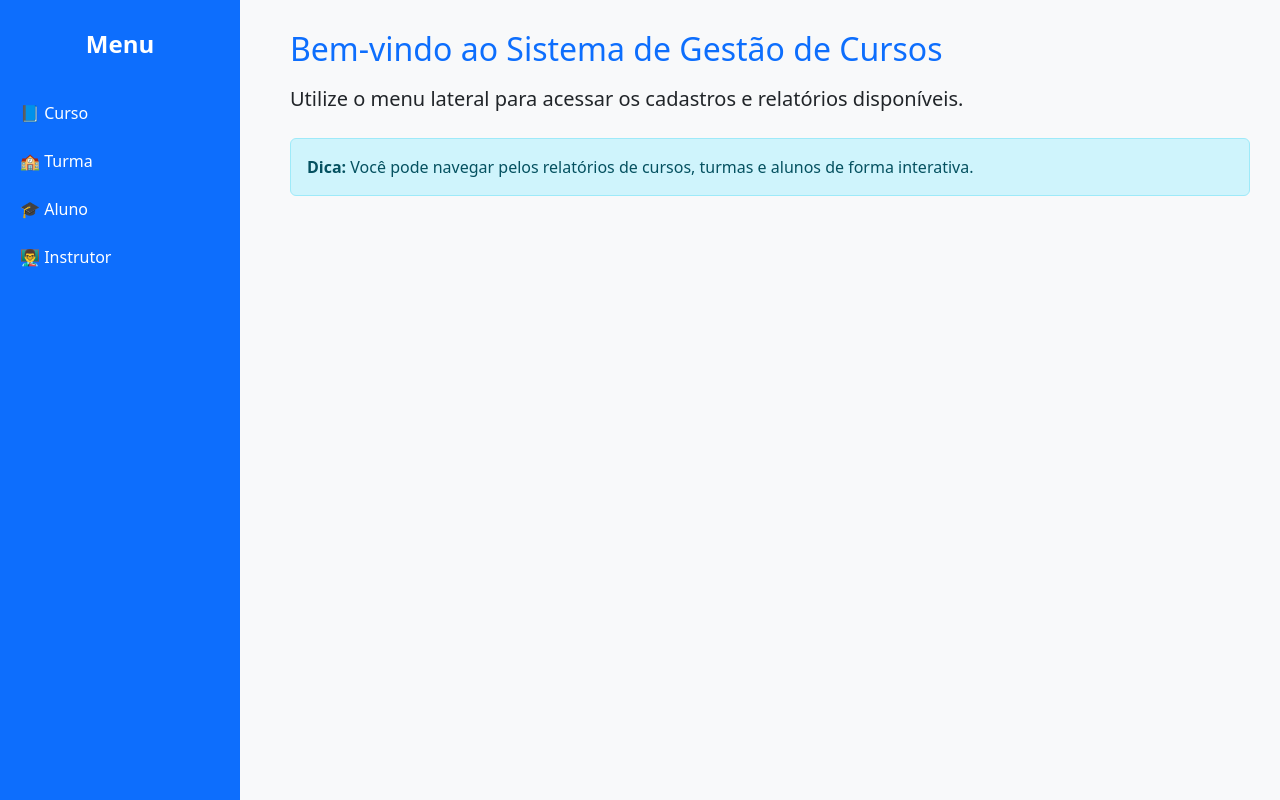
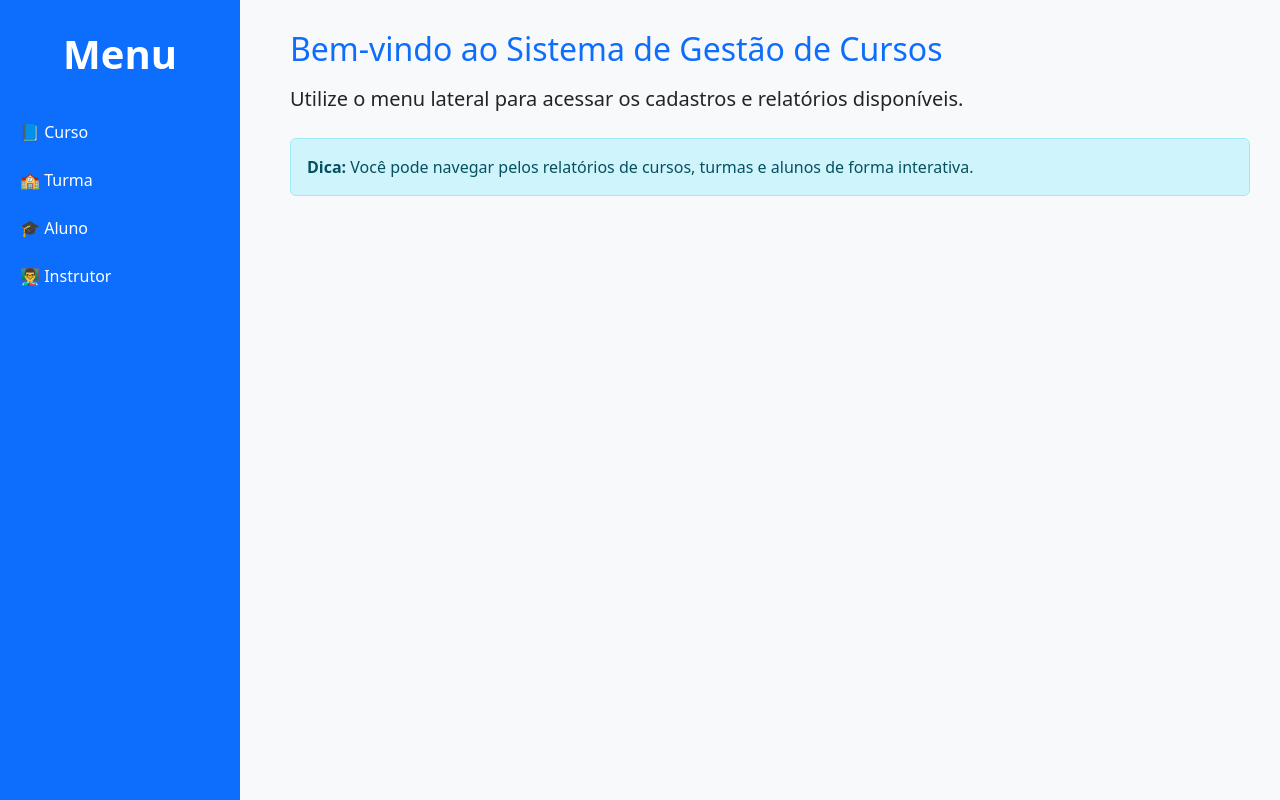
Before and after one commit to delvoresende1/projeto_django, a Django app: page /home/ in a window 1280 px wide. Run offline with Django 5.2, Linux system fonts and the light colour scheme; some libraries are stand-ins or nearby versions.

```diff
--- a/src/website/app/templates/app/home.html
+++ b/src/website/app/templates/app/home.html
@@ -19,7 +19,7 @@
             color: white;
             padding-top: 30px;
         }
-        .sidebar h4 {
+        .sidebar h1 {
             text-align: center;
             margin-bottom: 30px;
             font-weight: bold;
@@ -44,7 +44,7 @@
 
     <!-- MENU LATERAL -->
     <div class="sidebar">
-        <h4>Menu</h4>
+        <h1>Menu</h1>
         <a href="{% url 'curso_list' %}">📘 Curso</a>
         <a href="{% url 'turma_list' %}">🏫 Turma</a>
         <a href="{% url 'aluno_list' %}">🎓 Aluno</a>
```
Also changed, not shown: src/website/db.sqlite3.
